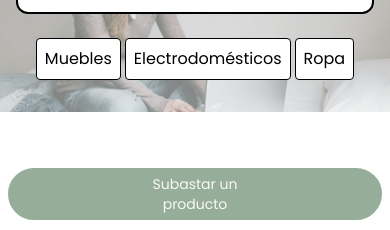
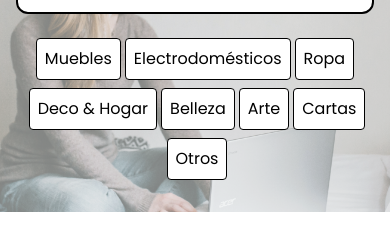
Before and after one commit to No-Country/s11-02-m-node-react, a Next.js app in the folder front/: page /HomePage in a window 390 px wide. Shown: the part 170-400 px from the top of the page. Built offline with nearby package versions, Linux system fonts and the light colour scheme; no server answers.

Commit message:
filtros de categoria btns agregados

```diff
--- a/front/app/HomePage/page.jsx
+++ b/front/app/HomePage/page.jsx
@@ -1,14 +1,20 @@
-import React from 'react';
+'use client';
+import React, { useState } from 'react';
 import SearchBar from '../components/SearchBar/Index';
 import SubastarBtn from '../components/SubastarBtn/Index';
 import Products from '../components/Products/Index';
 
 const Home = () => {
+     const [category, setCategory] = useState('');
+     const handleCategoryChange = (newCategory) => {
+          setCategory(newCategory);
+     };
+
      return (
           <div>
-               <SearchBar />
+               <SearchBar onCategoryChange={handleCategoryChange} />
                <SubastarBtn />
-               <Products />
+               <Products category={category} />
           </div>
      );
 };
--- a/front/app/ProductsPage/[category]/page.js
+++ b/front/app/ProductsPage/[category]/page.js
@@ -23,9 +23,10 @@ function productCategory({ params }) {
      if (products.length === 0 && location != '/')
           Loading.circle('Cargando Productos');
      else Loading.remove();
-     function onClickBack() {
-          router.push('/');
-     }
+
+     const handleBack = () => {
+          router.back();
+     };
      function seeProduct(id) {
           router.push(`/Product/${id}`);
      }
@@ -36,7 +37,7 @@ function productCategory({ params }) {
                          <img
                               src="/arrowBack.svg"
                               alt="arrow"
-                              onClick={onClickBack}
+                              onClick={handleBack}
                               className="cursor-pointer"
                          />
                          <h1 className="text-2xl">Productos en Subasta</h1>
--- a/front/app/components/Products/Index.jsx
+++ b/front/app/components/Products/Index.jsx
@@ -1,20 +1,31 @@
 'use client';
 import React, { useState, useEffect } from 'react';
 import { useRouter } from 'next/navigation';
-import { fetchProducts } from '../../utils/getProducts';
+import { fetchProducts, fetchProductsFilter } from '../../utils/getProducts';
 import ProductCard from './ProductCard';
 
-function Products() {
+function Products({ category }) {
      const router = useRouter();
 
      const [products, setProducts] = useState([]);
      const handleProductsPage = () => {
-          router.push('/ProductsPage');
+          if (category) {
+               router.push(`/ProductsPage/${category}`);
+          } else {
+               router.push('/ProductsPage');
+          }
      };
      useEffect(() => {
           const fetchData = async () => {
                try {
-                    const data = await fetchProducts();
+                    let data;
+
+                    if (category) {
+                         data = await fetchProductsFilter(category);
+                    } else {
+                         data = await fetchProducts();
+                    }
+
                     setProducts(data);
                } catch (error) {
                     console.error('Error al obtener productos', error);
@@ -22,8 +33,9 @@ function Products() {
           };
 
           fetchData();
-     }, []);
+     }, [category]);
 
+     console.log('categoria', category);
      return (
           <div className="bg-white p-4 md:pb-20 md:pt-20 md:pl-24 md:pr-24 rounded-md shadow-md">
                <div className="flex flex-row justify-between items-center mt-4 mb-4 md:mb-10">
--- a/front/app/components/SearchBar/CategoryBtn.jsx
+++ b/front/app/components/SearchBar/CategoryBtn.jsx
@@ -1,30 +1,69 @@
-import React from 'react';
+'use client';
+import React, { useState } from 'react';
 
-function CategoryBtn() {
+function CategoryBtn({ onCategoryChange }) {
+     const [selected, setSelected] = useState('');
+
+     const handleCategoryClick = (newCategory) => {
+          // Comprueba si el botón actual es el mismo que el seleccionado
+          if (newCategory === selected) {
+               // Deselecciona el botón actual
+               setSelected('');
+          } else {
+               // Establece el nuevo botón como seleccionado
+               setSelected(newCategory);
+               // Llama a la función proporcionada en las props para actualizar la categoría
+               onCategoryChange(newCategory);
+          }
+     };
+
+     const getButtonClasses = (category) => {
+          // Agrega la clase "selected" al botón si coincide con el seleccionado
+          return ` border border-black text-black py-2 px-2 md:px-4 rounded mt-2 ${
+               category === selected ? 'bg-[#D5ECB8]' : 'bg-white'
+          }`;
+     };
+
      return (
           <div className="mt-4 mb-4 md:mt-20 space-x-1">
-               <button className="bg-white border border-black text-black py-2 px-2 md:px-4 rounded mt-2">
+               <button
+                    onClick={() => handleCategoryClick('muebles')}
+                    className={getButtonClasses('muebles')}>
                     Muebles
                </button>
-               <button className="bg-white border border-black text-black py-2 px-2 md:px-4 rounded mt-2">
+               <button
+                    onClick={() => handleCategoryClick('electrodomesticos')}
+                    className={getButtonClasses('electrodomesticos')}>
                     Electrodomésticos
                </button>
-               <button className="bg-white border border-black text-black py-2 px-2 md:px-4 rounded mt-2">
+               <button
+                    onClick={() => handleCategoryClick('ropa')}
+                    className={getButtonClasses('ropa')}>
                     Ropa
                </button>
-               <button className="hidden md:inline bg-white border border-black text-black py-2 px-4 rounded mt-2">
+               <button
+                    onClick={() => handleCategoryClick('hogar')}
+                    className={getButtonClasses('hogar')}>
                     Deco & Hogar
                </button>
-               <button className="hidden md:inline bg-white border border-black text-black py-2 px-4 rounded mt-2">
+               <button
+                    onClick={() => handleCategoryClick('belleza')}
+                    className={getButtonClasses('belleza')}>
                     Belleza
                </button>
-               <button className=" hidden md:inline  bg-white border border-black text-black py-2 px-4 rounded mt-2">
+               <button
+                    onClick={() => handleCategoryClick('arte')}
+                    className={getButtonClasses('arte')}>
                     Arte
                </button>
-               <button className="hidden md:inline  bg-white border border-black text-black py-2 px-4 rounded mt-2">
+               <button
+                    onClick={() => handleCategoryClick('cartas')}
+                    className={getButtonClasses('cartas')}>
                     Cartas
                </button>
-               <button className="hidden md:inline bg-white border border-black text-black py-2 px-4 rounded mt-2">
+               <button
+                    onClick={() => handleCategoryClick('otros')}
+                    className={getButtonClasses('otros')}>
                     Otros
                </button>
           </div>
--- a/front/app/components/SearchBar/Index.jsx
+++ b/front/app/components/SearchBar/Index.jsx
@@ -6,11 +6,12 @@ import Image from 'next/image';
 import CategoryBtn from './CategoryBtn';
 import buscadorBcnd from '@/public/buscadorBcnd.png';
 
-const SearchBar = () => {
+const SearchBar = ({ onCategoryChange }) => {
      const router = useRouter();
      const handleBack = () => {
           router.back();
      };
+
      return (
           <div className="min-h-128 p-4 rounded-md text-center relative">
                <Image
@@ -37,7 +38,7 @@ const SearchBar = () => {
                               tabIndex="0"
                          />
                     </div>
-                    <CategoryBtn />
+                    <CategoryBtn onCategoryChange={onCategoryChange} />
                </div>
           </div>
      );
```
